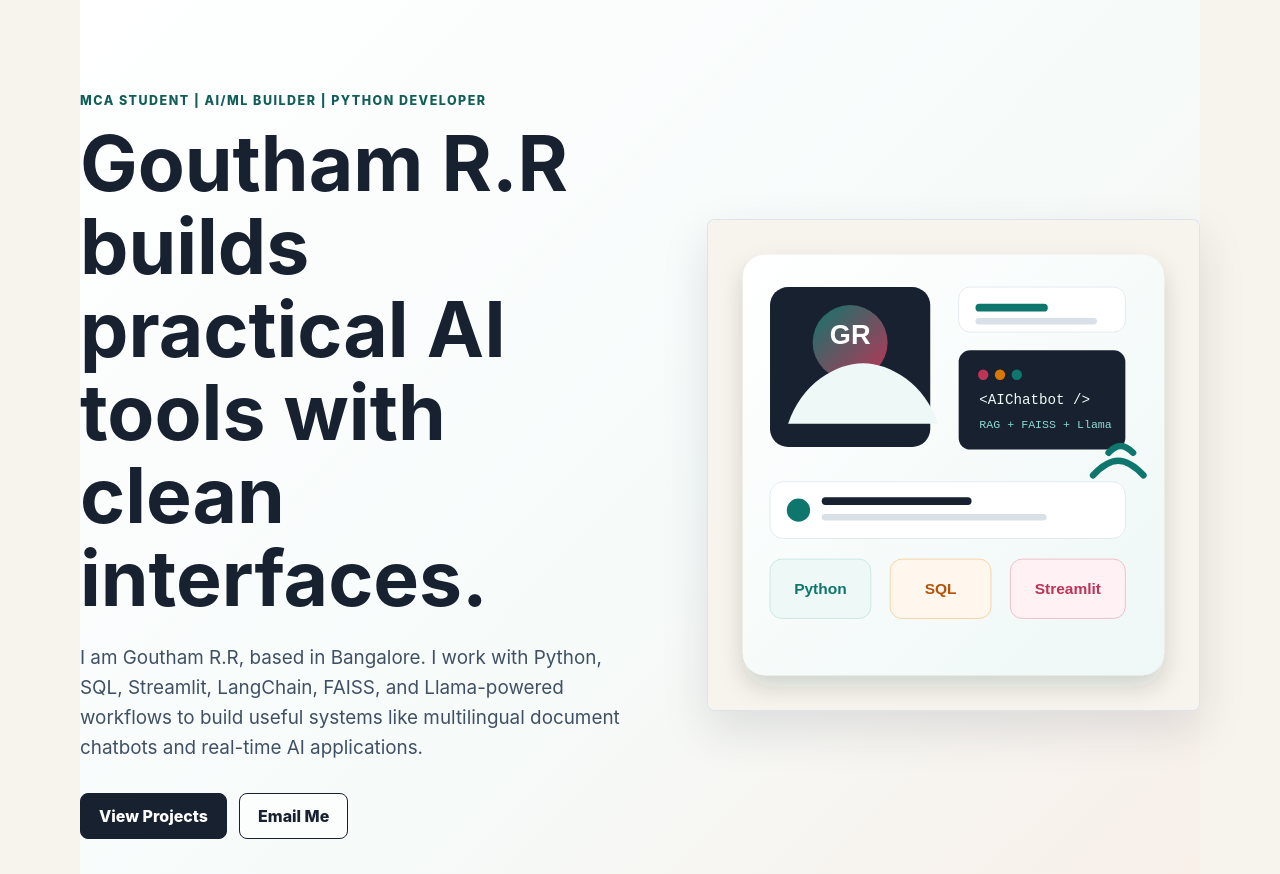
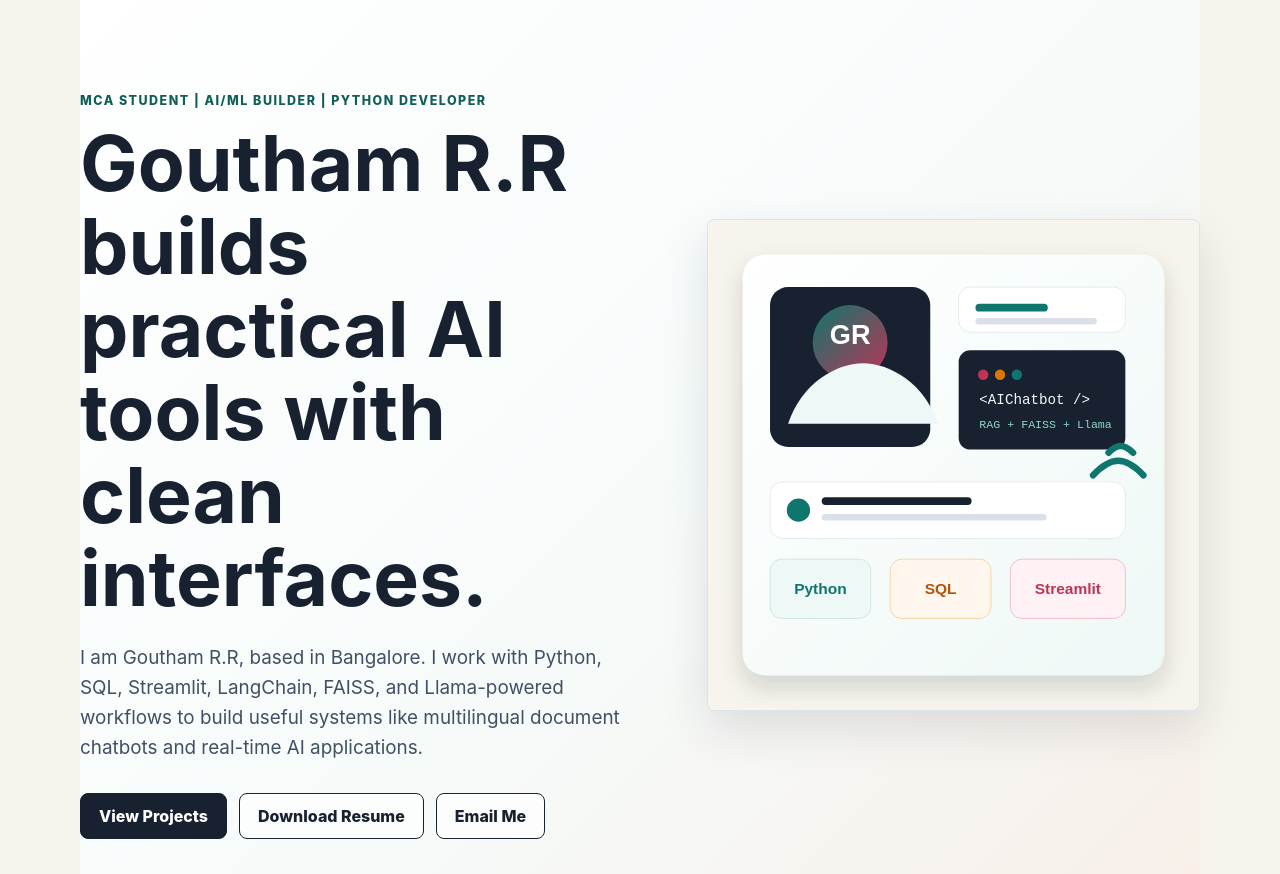
Before and after one commit to Gouthamrr/portfolio, a plain HTML site: page index.html in a window 1280 px wide. Shown: the part 78-952 px from the top of the page. Drawn offline with Linux system fonts and the light colour scheme.

Commit message:
Add downloadable resume

```diff
--- a/index.html
+++ b/index.html
@@ -37,6 +37,7 @@
           </p>
           <div class="hero-actions">
             <a class="button primary" href="#projects">View Projects</a>
+            <a class="button secondary" href="assets/goutham_resume.pdf" download>Download Resume</a>
             <a class="button secondary" href="mailto:rrgoutham364@gmail.com">Email Me</a>
           </div>
         </div>
@@ -267,6 +268,7 @@
           <div class="contact-links">
             <a href="mailto:rrgoutham364@gmail.com">rrgoutham364@gmail.com</a>
             <a href="tel:+917337748809">+91 73377 48809</a>
+            <a href="assets/goutham_resume.pdf" download>Download Resume</a>
             <span>Bangalore, Karnataka, India</span>
             <span>Kannada | English | Tamil | Telugu | Hindi</span>
           </div>
```
Also changed, not shown: 1 other file.
